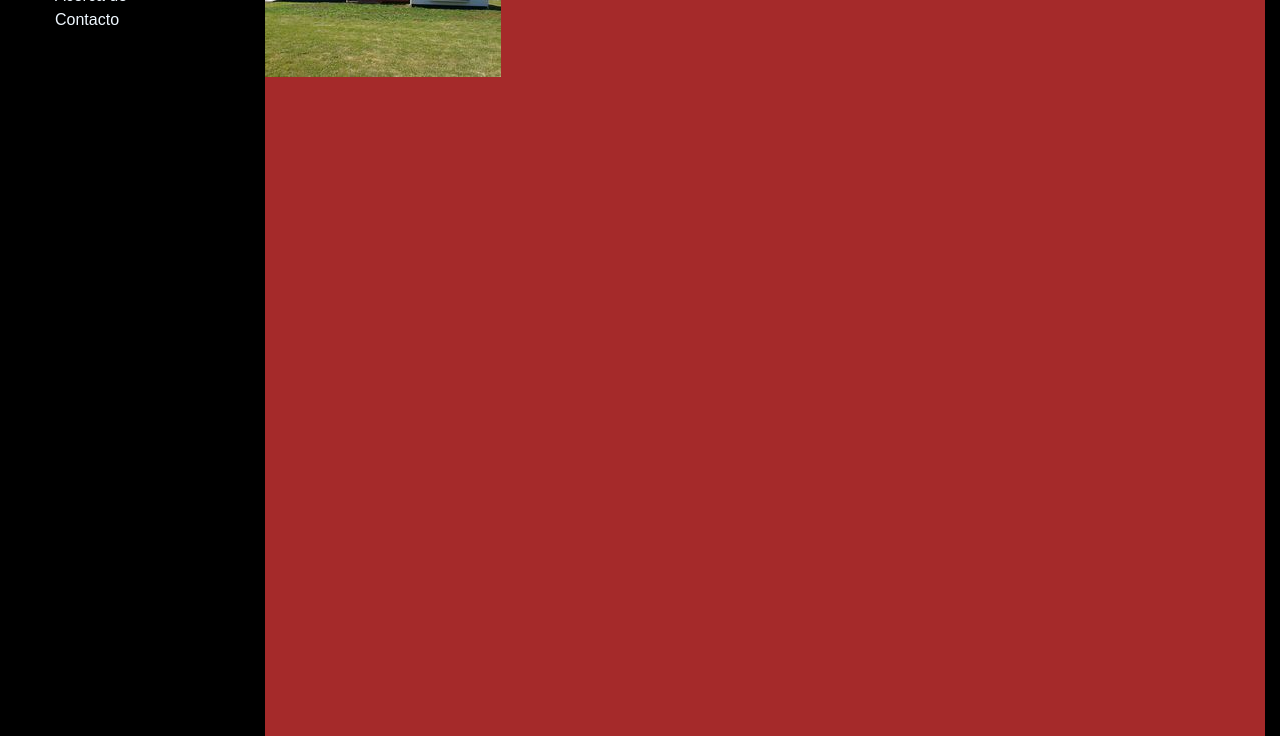
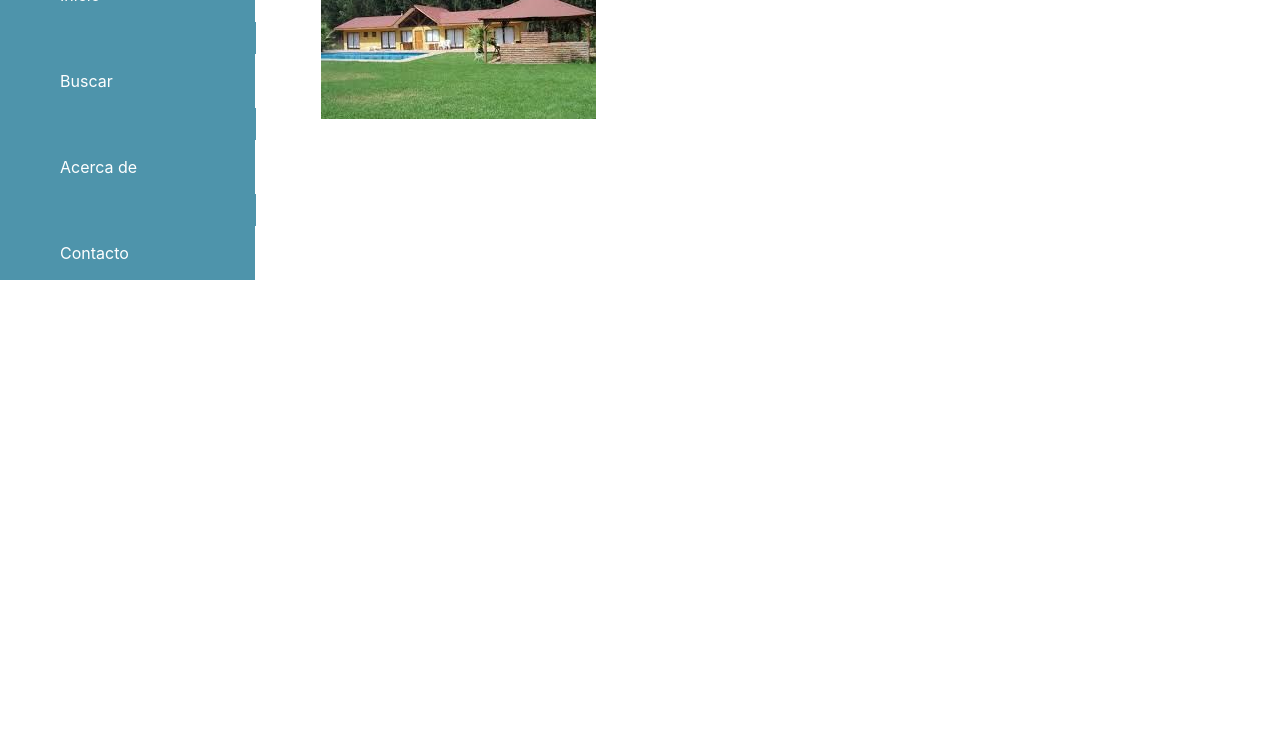
Before and after one commit to L4luz/EVALUACION_1, a plain HTML site: page index.html in a window 1280 px wide. Shown: the part 64-800 px from the top of the page. Drawn offline with nearby package versions, Linux system fonts and the light colour scheme.

Commit message:
actualizacion con manuel patiñi y alan candia

```diff
--- a/CSS/styles.css
+++ b/CSS/styles.css
@@ -1,42 +1,83 @@
-.cuadro{
-  height:50rem;
-  background-color: black;
-  display: block;
-  font-family: sans-serif;
+body{
+  margin: 0;
+}
+header{
+  width: 100%;
+  background: #4E94AB;
+}
+#btn-menu{
+  display: none;
+}
+header label{
+  display: none;
+  width: 32px;
+  height: 32px;
+  padding: 10px;
+  border: 1px solid #fff;
+}
+header label:hover{
+  cursor: pointer;
+  background: rgba(0, 0,0,0.3);
+}
+.menu ul{
+  margin: 0;
+  list-style: none;
+  display: flex;
+  flex-direction: column;
+
 }
 .menu li{
-  text-decoration: none;
-  list-style: none;
-  color: aliceblue;
+border-right: 1px solid #fff;
+margin-top: 2rem;
 }
 .menu li a{
+  display: block;
+  padding: 15px 20px;
+  color: #fff;
   text-decoration: none;
-  list-style: none;
-  color: aliceblue;
 }
-.menu {
-  width: 20%;
-  height:50rem;
-  background-color: black;
-  display: block;
-  float: left;
-  text-decoration: none;
-  list-style: none;
+.menu li:hover{
+  background: rgba(0, 0,0,0.3);
+}
+
+@media(max-width: 768px)
+{
+ header label{
+   display: block;
+ }
+ .menu{
+   position: absolute;
+   background: #4E94AB;
+   width: 70%;
+   margin-left: -70%;
+   transition: all 0.5s;
+
+ }
+ .menu ul{
+   flex-direction: column;
+}
+.menu li{
+  border-top: 1px solid #fff;
+}
+
+#btn-menu:checked ~ .menu{
+  margin: 0;
 
 }
-.menu a:hover{
-	color: gray;
+
 }
-.cuadroRestante{
+
+.izquierda{
+  width: 20%;
+  height:100%;
+}
+.derechas{
   width: 80%;
-  height:50rem;
-  display: block;
-  float: right;
-  background-color:brown;
+  height:100%;
 }
-.icono
-{
+.icono{
+  margin-left: 5rem;
 }
-.titulo
-{
+.titulos{
+  margin-left: 5rem;
 }
--- a/index.html
+++ b/index.html
@@ -1,44 +1,43 @@
 <!DOCTYPE html>
 <html lang="es">
 <head>
-	  <meta charset="UTF-8" />
-	  <title>Evaluacion N°1</title>
+	<meta charset="UTF-8">
+	<meta name="viewport" content="width=device-width,initial-scale=1"/>
 	<link rel="stylesheet" href="https://cdn.jsdelivr.net/npm/bootstrap@4.6.0/dist/css/bootstrap.min.css" integrity="sha384-B0vP5xmATw1+K9KRQjQERJvTumQW0nPEzvF6L/Z6nronJ3oUOFUFpCjEUQouq2+l" crossorigin="anonymous">
 	<script src="https://code.jquery.com/jquery-3.5.1.slim.min.js" integrity="sha384-DfXdz2htPH0lsSSs5nCTpuj/zy4C+OGpamoFVy38MVBnE+IbbVYUew+OrCXaRkfj" crossorigin="anonymous"></script>
 	<script src="https://cdn.jsdelivr.net/npm/bootstrap@4.6.0/dist/js/bootstrap.bundle.min.js" integrity="sha384-Piv4xVNRyMGpqkS2by6br4gNJ7DXjqk09RmUpJ8jgGtD7zP9yug3goQfGII0yAns" crossorigin="anonymous"></script>
-	<link rel="stylesheet" href="css/styles.css">
+	<link rel="stylesheet" href="CSS/styles.css">
+	<title>Parcelas</title>
 </head>
 <body>
 	<div class="container-fluid">
-
 		<div class="row">
-		<div class="col-12 cuadro">
-			<div class="menu">
-		  <ul class="opciones">
+				<div class="izquierda">
+				<header>
+					<input type="checkbox" id="btn-menu">
+					<label for="btn-menu">=</label>
+					<nav class="menu">
+						<ul>
 									<li><a href="">Inicio</a></li>
 									<li><a href="">Buscar</a></li>
 									<li><a href="">Acerca de</a></li>
 									<li><a href="">Contacto</a></li>
 						</ul>
+					</nav>
+					</header>
 				</div>
-		<div class="cuadroRestante">
+				<div class="derechas">
 					<div class="row">
-			<div class="col-5 icono">
-				<img src="IMAGENES/1ac4b0de0cfae4319a4ba7389f7fab5a.jpg" alt="">
+						<div class="icono">
+					<img src="IMAGENES/icono.jpg" alt="">
 				</div>
-			<div class="col-7 titulo">
-				<h1>PARCELAS   LA VENTA</h1>
+				<div class="titulos">
+					<h1>PARCELAS A 500</h1>
 				</div>
 				</div>
 
-
 				</div>
-
 				</div>
-
 		</div>
-
-	  </div>
-
 </body>
 </html>
```
Also changed, not shown: IMAGENES/1ac4b0de0cfae4319a4ba7389f7fab5a.jpg (deleted), IMAGENES/293810f3df25ffca3da5b9f12de3ad83.jpg (deleted), IMAGENES/icono.jpg (renamed from IMAGENES/baa878911e95fde4b6565cf55ca83f0a.jpg), IMAGENES/iconoMenu.png (added), IMAGENES/icono_Menu.png (added), IMAGENES/img1.jpg (renamed from IMAGENES/239671319.jpg), IMAGENES/img2.jpg (renamed from IMAGENES/14060-0a6566523904d19c4c95bb2b4e0a3bc2.jpg), IMAGENES/img3.jpg (renamed from IMAGENES/IMG_20190304_163201379_HDR5c7ec43addc59.jpg). Lines whose indentation alone changed are shown as unchanged.
